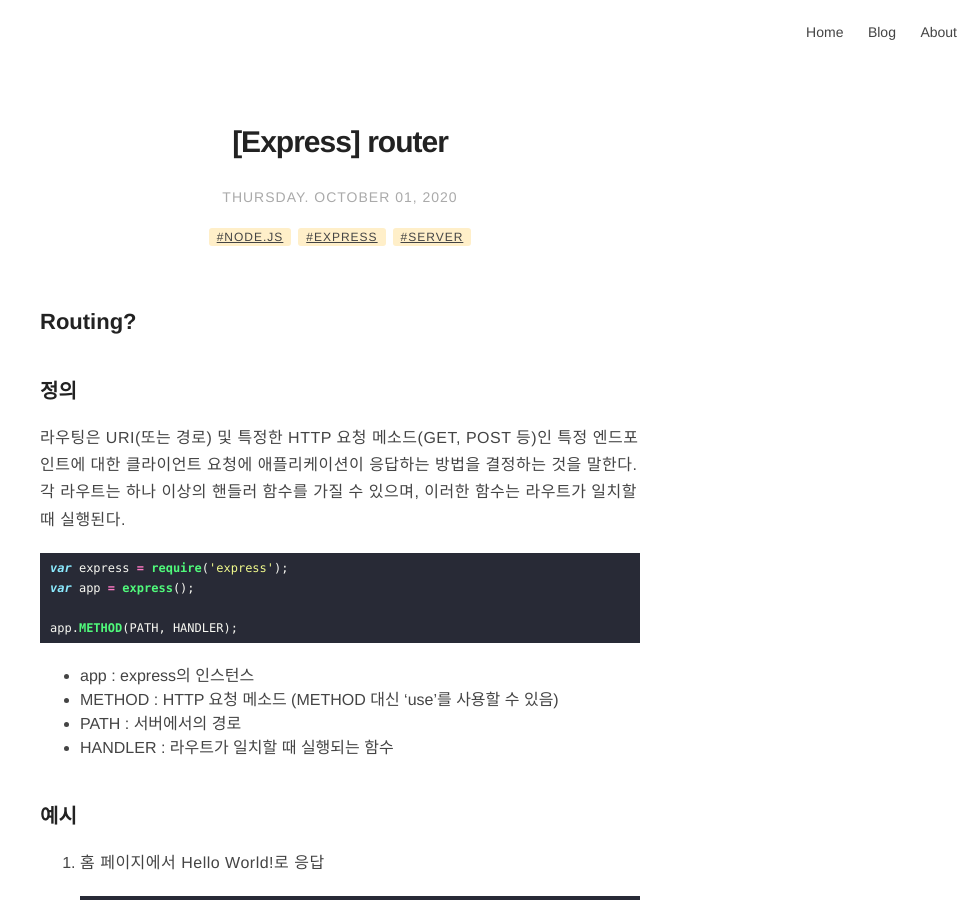
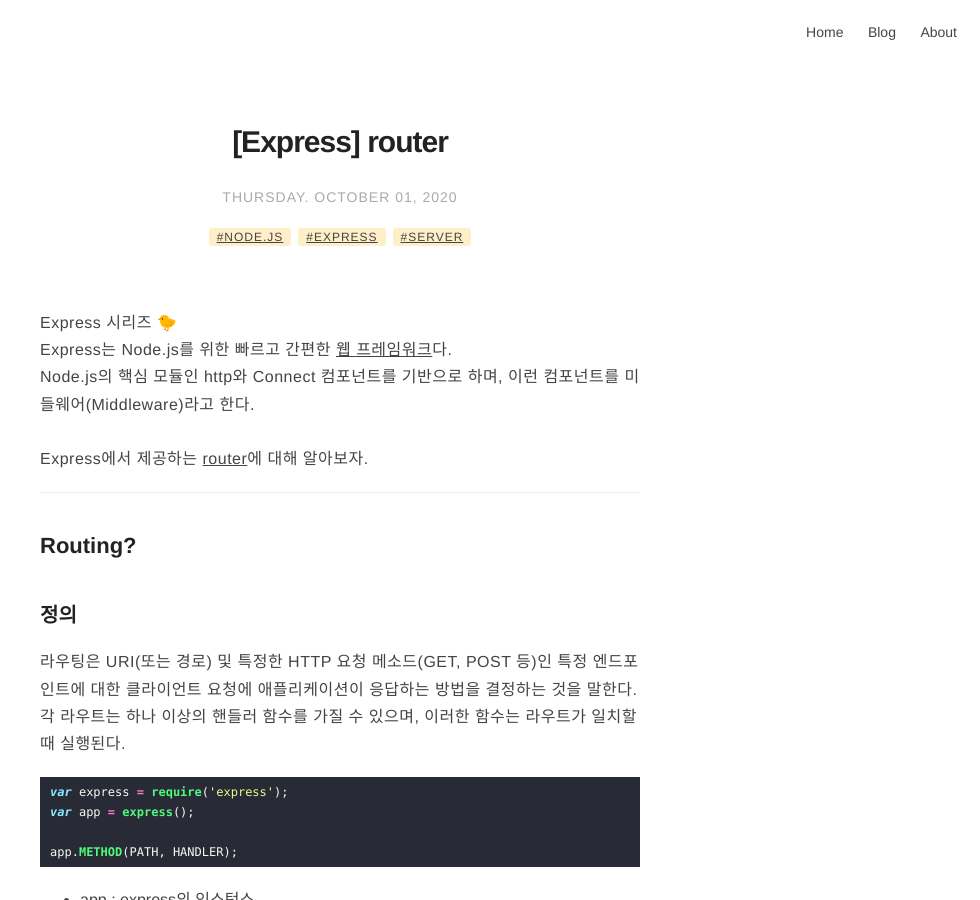
Before and after one commit to Joie-Kim/Joie-Kim.github.io, a Jekyll site: the page built from _posts/2020-10-01-Express-router.markdown, in a window 1280 px wide and 900 px high. Shown: the whole window, without its empty margins (300-1280 px from the left). Built offline with Jekyll 4.4.1, drawn with Linux system fonts in a browser that asks for light colours; comment, search, counter and statistics services are not loaded.

Commit message:
[Update] post 내용 추가
- 서론이 필요해서 추가했음!

```diff
--- a/_posts/2020-10-01-Express-router.markdown
+++ b/_posts/2020-10-01-Express-router.markdown
@@ -11,6 +11,16 @@
 category: blog
 author: Joie-Kim
 description: 배운 것을 기록하는 습관! ✍️
+---
+
+<p>
+<b>Express 시리즈 🐤</b><br>
+Express는 Node.js를 위한 빠르고 간편한 <u>웹 프레임워크</u>다.<br>
+Node.js의 핵심 모듈인 http와 Connect 컴포넌트를 기반으로 하며, 이런 컴포넌트를 미들웨어(Middleware)라고 한다.<br>
+<br>
+Express에서 제공하는 <u>router</u>에 대해 알아보자.
+</p>
+
 ---
 
 ## Routing?
```
